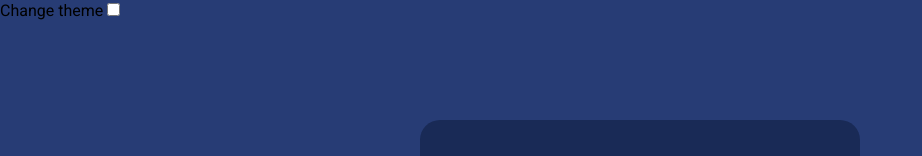
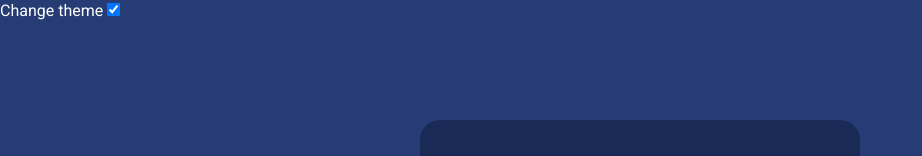
Before and after one commit to Hacker32Bit/new-project, a React (Create React App) app: page / in a window 1280 px wide. Shown: the top 156 px of the page, without its empty margins (0-922 px from the left). Built offline with nearby package versions, Linux system fonts and the light colour scheme.

Commit message:
Completed changfe

```diff
--- a/src/components/App/App.js
+++ b/src/components/App/App.js
@@ -3,18 +3,19 @@ import LocalStorageService from "../../services/LocalStorageService";
 import RegisterPage from "../RegisterPage";
 import UserPage from "../UserPage";
 import DarkThemeToggle from "../DarkThemeToggle";
+import Test1 from "../Test1/Test1";
 import NumberInput from "../NumberInput/NumberInput";
 import FNumberInput from "../NumberInput/FNumberInput";
 
 import "./app.css";
 
 function App() {
-  const storedData = LocalStorageService.getUserData()
+  const storedData = LocalStorageService.getUserData();
   const [logged, setLogged] = useState(!!storedData);
   const [data, setData] = useState(storedData);
 
   const register = (data) => {
-    LocalStorageService.saveUserData(data)
+    LocalStorageService.saveUserData(data);
 
     setLogged(true);
     setData(data);
@@ -25,15 +26,14 @@ function App() {
   };
 
   return (
-    <div className="app">
-      <DarkThemeToggle />
+    <DarkThemeToggle>
         {logged ? (
           <UserPage userData={data} onLogout={onLogout} />
         ) : (
           <RegisterPage register={register} />
         )}
         {/* <FNumberInput /> */}
-    </div>
+    </DarkThemeToggle>
   );
 }
 
--- a/src/components/App/app.css
+++ b/src/components/App/app.css
@@ -17,3 +17,16 @@
     cursor: pointer;
     transition: width 0.2s;
 }
+
+.test-c {
+    display: block;
+    width: 500px;
+    background-color: purple;
+    color: #fff;
+    font-size: 14px;
+    text-align: center;
+    border-radius: 5px;
+    box-shadow: 5px 4px 15px 2px #A62DD0;
+    margin: 20px;
+    padding: 20px;
+}
--- a/src/components/DarkThemeToggle/DarkThemeToggle.js
+++ b/src/components/DarkThemeToggle/DarkThemeToggle.js
@@ -1,21 +1,22 @@
 import { useState } from "react";
+import "./theme.css"
 
-export default function DarkThemeToggle() {
-    const [isEnabled, setIsEnabled] = useState(false)
+export default function DarkThemeToggle({ children }) {
+    const [isEnabled, setIsEnabled] = useState(true)
 
     const onChangeThemeColor = () => {
-        document.body.style.backgroundColor = isEnabled ? "black" : "white"
-        document.body.style.color = isEnabled ? "white" : "black"
-
-        setIsEnabled(!isEnabled)
+        setIsEnabled((prev) => !prev)
     }
 
+    console.log(children)
+
     return (
-        <div>
+        <div className={isEnabled ? "dark-theme app" : "light-theme app"}>
             <label>
                 Change theme
                 <input type="checkbox" checked={isEnabled} onChange={onChangeThemeColor}></input>
             </label>
+            {children}
         </div>
     )
 }
--- /dev/null
+++ b/src/components/DarkThemeToggle/theme.css
@@ -0,0 +1,18 @@
+html, body {
+    padding: 0;
+    margin: 0;
+}
+
+.dark-theme {
+    background-color: #273c75;
+    color: white;
+}
+
+.light-theme {
+    background-color: #f5f6fa;
+    color: black;
+}
+
+.app {
+    height: 100vh;
+}
--- a/src/components/RegisterPage/register-page.css
+++ b/src/components/RegisterPage/register-page.css
@@ -9,6 +9,11 @@
     background-color: #192a56;
     border-radius: 20px;
     color: #f5f6fa;
+}
+
+.light-theme .container {
+    background-color: #dcdde1;
+    color: black;
 }
 
 .container h1 {
@@ -24,6 +29,11 @@
     margin: 15px 0;
     border: 0px;
     border-radius: 7px;
+}
+
+.light-theme .container input {
+    background-color: #f5f6fa;
+    color: black;
 }
 
 .container input::placeholder {
--- /dev/null
+++ b/src/components/Test1/Test1.js
@@ -0,0 +1,7 @@
+function Test1({children}) {
+    return (
+        <div className="test-c">{children}</div>
+    )
+}
+
+export default Test1
--- a/src/components/UserPage/user-page.css
+++ b/src/components/UserPage/user-page.css
@@ -10,6 +10,12 @@
     border-radius: 20px;
     color: #f5f6fa;
 }
+
+.light-theme .container {
+    background-color: #dcdde1;
+    color: black;
+}
+
 
 .container h1 {
     text-transform: uppercase;
@@ -40,3 +46,7 @@
     border-radius: 100px;
     outline: 5px solid #273c75;
 }
+
+.light-theme .profile-photo {
+    outline: 5px solid #f5f6fa;
+}
```
Lines whose indentation alone changed are shown as unchanged.
